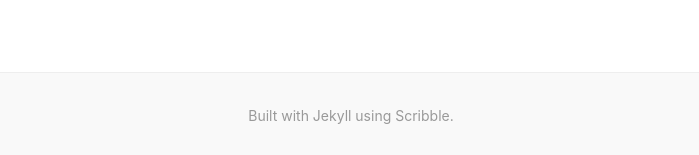
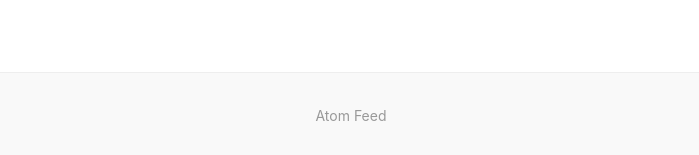
Before and after one commit to fbeline/fbeline.github.io, a Jekyll site: the page built from _posts/2018-02-18-functional-programming.md, in a window 1280 px wide and 900 px high, scrolled down 4229 px. Shown: the part 742-897 px from the top of the window, without its empty margins (289-988 px from the left). Built offline with Jekyll 4.4.1, drawn with Linux system fonts in a browser that asks for light colours; nearby versions of some CDN libraries.

Commit message:
add feed link

```diff
--- a/_layouts/default.html
+++ b/_layouts/default.html
@@ -48,7 +48,7 @@
       {% if is_post %}{% include pagination.html %}{% endif %}
     </div>
     <footer class="mw7 center tc pt3 pb4 silver">
-      Built with Jekyll using <a href="http://github.com/muan/scribble" class="link silver hover-blue pv1">Scribble</a>.
+      <a href="/feed.xml" class="link silver hover-blue">Atom Feed</a> <br>
     </footer>
   </body>
 </html>
```
